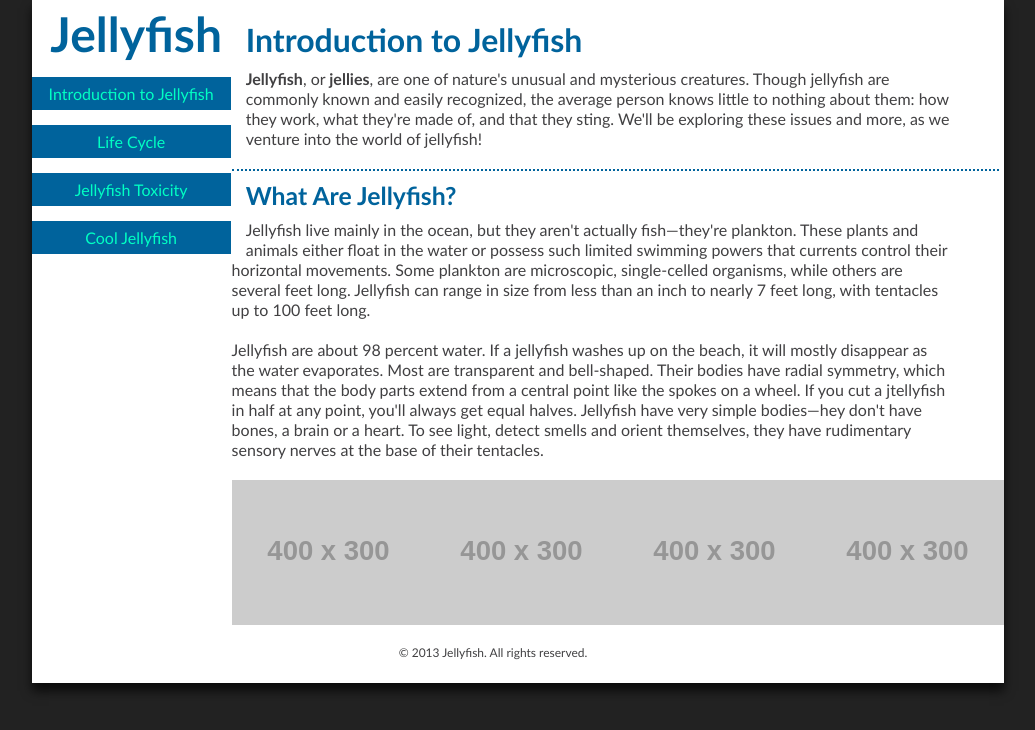
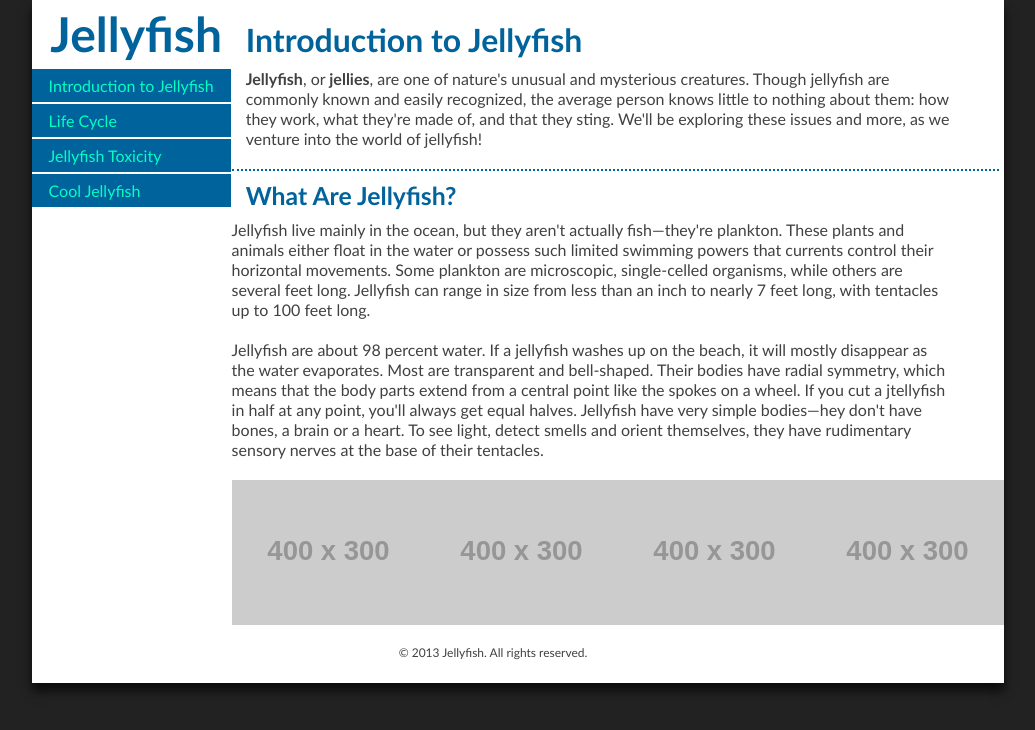
Before and after one commit to lim00074/large-data-website, a Jekyll site: the page built from index.html, in a window 1280 px wide. Shown: the top 730 px of the page, without its empty margins (122-1157 px from the left). Built offline with Jekyll 4.4.1, drawn with Linux system fonts in a browser that asks for light colours; Markdown is read by kramdown in place of the engine named in the settings.

Commit message:
Edited nav

```diff
--- a/css/jellyfish.css
+++ b/css/jellyfish.css
@@ -89,8 +89,9 @@ nav a:active {
 	nav a:visited {
 		display: inline-block;
 		padding: 7px 17px;
-		margin-top: 15px;
+		margin-top: 2px;
 		width: 100%;
+		text-align: left;
 	}
 }
 
@@ -179,7 +180,7 @@ ul {
 
 @media only screen and (min-width: 40em){
 	h1 {
-		margin: 5px 0 0 0;
+		margin: 5px 0 5px 0;
 	}
 
 	h2,
```
